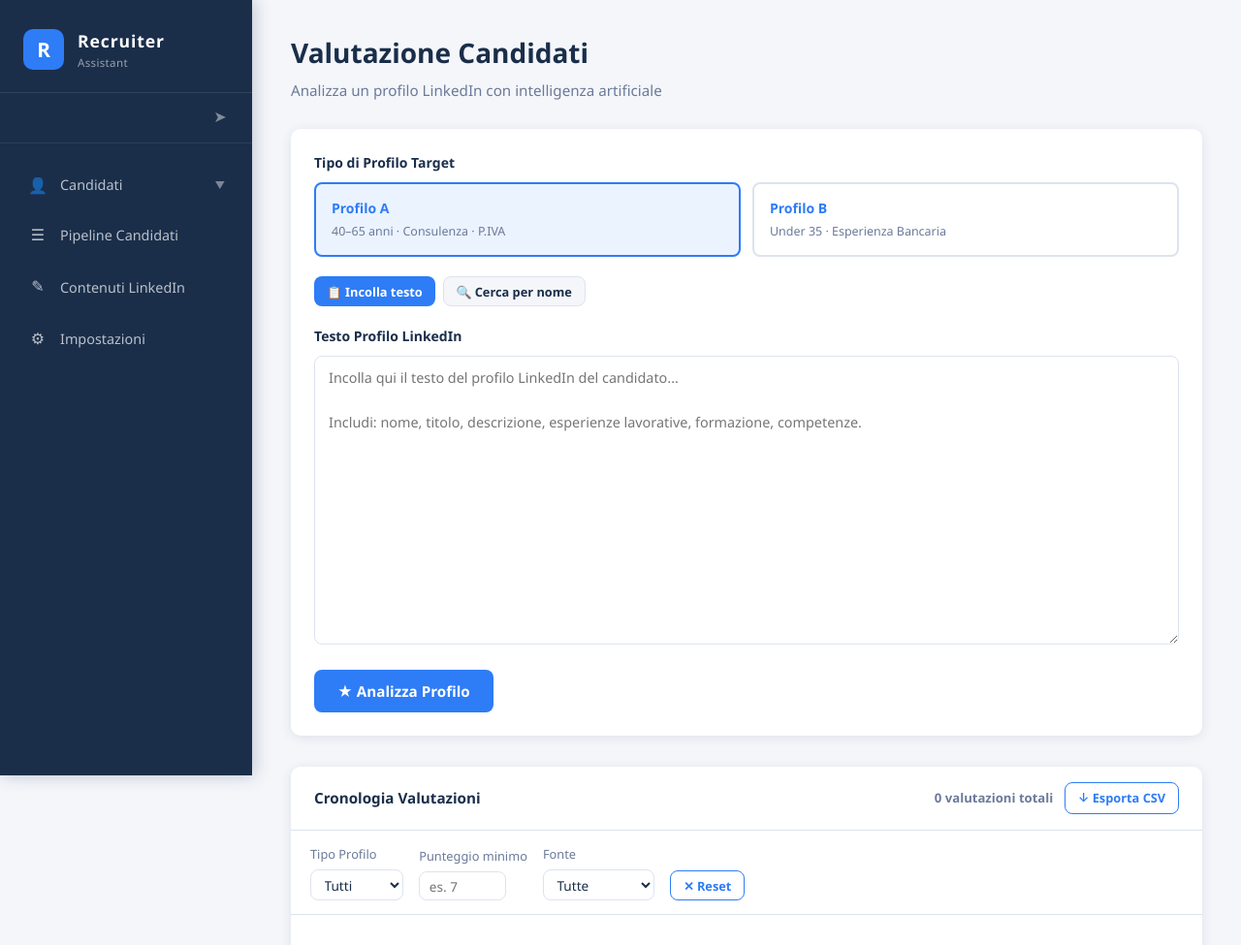
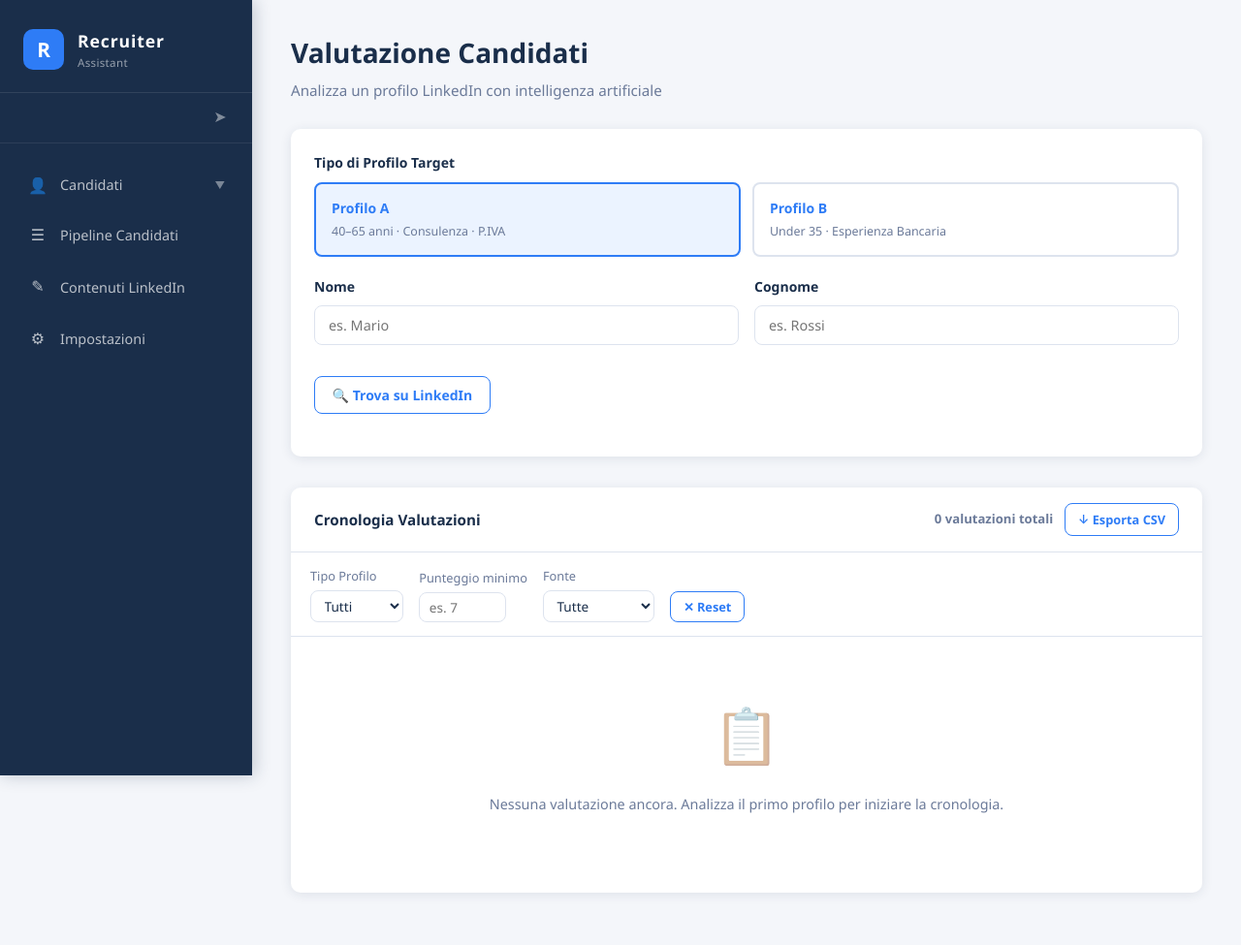
Before and after one commit to Steewee98/Huntly, a Flask app: template templates/valutazione.html in a window 1280 px wide. Shown: the top 975 px of the page at 97% size. After the commit the page ends 931 px from the top, so only its background shows below. Run offline with Flask 3, Linux system fonts and the light colour scheme; the template is opened without the code that fills it, so the values that code supplies are empty; parts of the project's set-up code (start-up, migrations or seed data) failed here and were passed over.

Commit message:
feat(valutazione): rimuovi sezione "Incolla testo", lascia solo Cerca per nome
- Rimossi tab toggle, panel-testo e bottone Analizza manuale
- Il textarea rimane nascosto nel DOM per compatibilità JS
- panel-nome sempre visibile a larghezza piena
- "Seleziona" rinominato "Analizza": avvia subito l'analisi AI senza step intermedi

Co-Authored-By: Claude Sonnet 4.6 <noreply@anthropic.com>

```diff
--- a/templates/valutazione.html
+++ b/templates/valutazione.html
@@ -42,29 +42,11 @@
             </div>
         </div>
 
-        <!-- Toggle modalità input -->
+        <!-- Testo profilo (nascosto nel DOM, usato dal JS per l'analisi) -->
+        <textarea id="testo-profilo" class="hidden"></textarea>
+
+        <!-- Ricerca per nome -->
         <div class="form-group">
-            <div style="display:flex;gap:0.5rem;margin-bottom:1.25rem;">
-                <button id="tab-testo" class="btn btn-primary btn-sm" onclick="switchTab('testo')">
-                    &#128203; Incolla testo
-                </button>
-                <button id="tab-nome" class="btn btn-secondary btn-sm" onclick="switchTab('nome')">
-                    &#128269; Cerca per nome
-                </button>
-            </div>
-
-            <!-- Tab: incolla testo -->
-            <div id="panel-testo">
-                <label class="form-label" for="testo-profilo">Testo Profilo LinkedIn</label>
-                <textarea id="testo-profilo" class="form-textarea"
-                          placeholder="Incolla qui il testo del profilo LinkedIn del candidato...
-
-Includi: nome, titolo, descrizione, esperienze lavorative, formazione, competenze."
-                          rows="12"></textarea>
-            </div>
-
-            <!-- Tab: cerca per nome -->
-            <div id="panel-nome" class="hidden">
             <div class="form-row" style="margin-bottom:0.75rem;">
                 <div class="form-group">
                     <label class="form-label">Nome</label>
@@ -83,7 +65,7 @@ Includi: nome, titolo, descrizione, esperienze lavorative, formazione, competenz
             <!-- Risultati ricerca per nome -->
             <div id="risultati-nome" class="hidden" style="margin-top:1.25rem;">
                 <p style="font-size:0.85rem;color:var(--grigio-testo);margin-bottom:0.75rem;">
-                        Seleziona il profilo corretto:
+                    Seleziona il profilo corretto e clicca Analizza:
                 </p>
                 <div id="lista-profili-nome" style="display:flex;flex-direction:column;gap:0.75rem;"></div>
             </div>
@@ -91,13 +73,11 @@ Includi: nome, titolo, descrizione, esperienze lavorative, formazione, competenz
                 Nessun profilo trovato. Prova con un nome diverso.
             </div>
         </div>
-        </div>
 
-        <button id="btn-analizza" class="btn btn-primary btn-lg" onclick="avviaAnalisi()">
-            <span id="btn-testo">&#9733; Analizza Profilo</span>
-            <span id="btn-loading" class="hidden">
-                <span class="spinner"></span> Analisi in corso...
-            </span>
+        <!-- Bottone analisi nascosto — usato dal JS per loading state e auto-avvio da sessionStorage -->
+        <button id="btn-analizza" class="hidden" onclick="avviaAnalisi()">
+            <span id="btn-testo"></span>
+            <span id="btn-loading" class="hidden"><span class="spinner"></span></span>
         </button>
     </div>
 </div>
@@ -418,19 +398,9 @@ Includi: nome, titolo, descrizione, esperienze lavorative, formazione, competenz
     if (testo) {
         sessionStorage.removeItem('profilo_da_analizzare');
         document.getElementById('testo-profilo').value = testo;
-        // Avvia analisi automaticamente dopo che la pagina è pronta
         setTimeout(avviaAnalisi, 300);
     }
 })();
-
-// ---- Tab incolla/cerca ----
-function switchTab(tab) {
-    const isProfilo = tab === 'testo';
-    document.getElementById('panel-testo').classList.toggle('hidden', !isProfilo);
-    document.getElementById('panel-nome').classList.toggle('hidden', isProfilo);
-    document.getElementById('tab-testo').className = 'btn btn-sm ' + (isProfilo ? 'btn-primary' : 'btn-secondary');
-    document.getElementById('tab-nome').className  = 'btn btn-sm ' + (!isProfilo ? 'btn-primary' : 'btn-secondary');
-}
 
 async function cercaPerNome() {
     const nome    = document.getElementById('cerca-nome').value.trim();
@@ -503,7 +473,7 @@ function renderProfilieNome(profili) {
                 ${linkedinLink}
             </div>
             <button class="btn btn-primary btn-sm" onclick='selezionaProfilo(${JSON.stringify(p).replace(/'/g,"&#39;")})'>
-                Seleziona
+                &#9733; Analizza
             </button>`;
         lista.appendChild(div);
     });
@@ -511,12 +481,9 @@ function renderProfilieNome(profili) {
 }
 
 function selezionaProfilo(p) {
-    // Pre-compila il textarea con il testo profilo costruito da Apify
+    // Imposta il testo profilo nel campo nascosto e avvia direttamente l'analisi
     document.getElementById('testo-profilo').value = p.testo_profilo || '';
-    // Torna al tab testo e scorre all'area di analisi
-    switchTab('testo');
-    document.getElementById('testo-profilo').scrollIntoView({ behavior: 'smooth' });
-    document.getElementById('testo-profilo').focus();
+    avviaAnalisi();
 }
 
 // ---- Tipo profilo toggle ----
```
Lines whose indentation alone changed are shown as unchanged.
